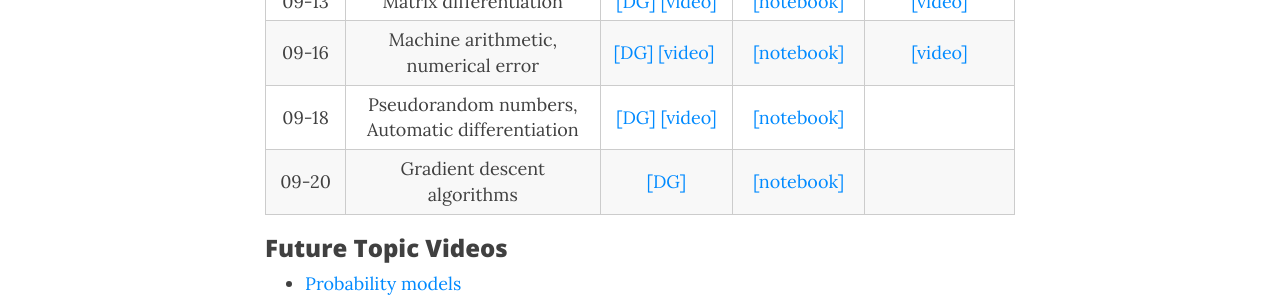
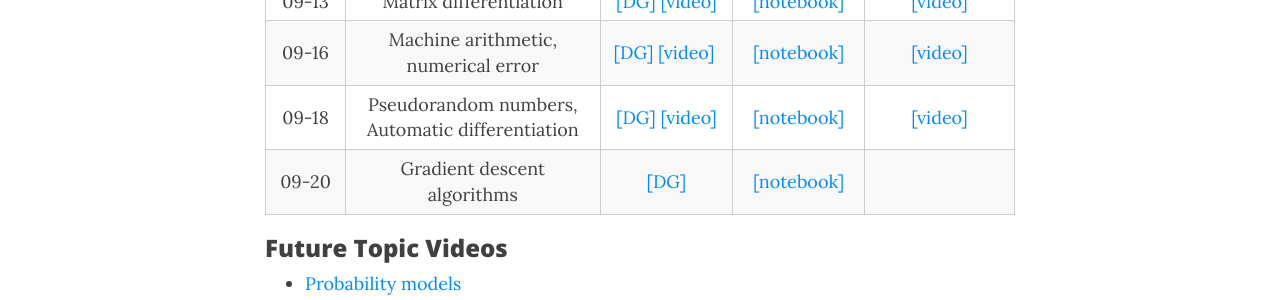
Before and after one commit to data1010/data1010.github.io, a Jekyll site: the page built from class.md, in a window 1280 px wide and 1083 px high. Shown: the part 515-815 px from the top of the window. Built offline with Jekyll 4.4.1, drawn with Linux system fonts in a browser that asks for light colours; nearby versions of some CDN libraries.

Commit message:
Add video link

```diff
--- a/class.md
+++ b/class.md
@@ -61,7 +61,7 @@ title: Notebooks and videos
       <td style="text-align: center">Pseudorandom numbers, Automatic differentiation</td>
       <td style="text-align: center"><a href="https://mathigon.org/course/numerical-computing/pseudorandom-number-generation">[DG]</a>&nbsp;<a href="https://www.youtube.com/watch?v=qM9EmmUtX_c">[video]</a></td>
       <td style="text-align: center"><a href="https://github.com/data1010/problem-sets/tree/master/09-18">[notebook]</a></td>
-      <td style="text-align: center"> </td>
+      <td style="text-align: center"><a href="https://youtu.be/lQVRwkTQPvM">[video]</a></td>
     </tr>
     <tr>
       <td style="text-align: center">09-20</td>
```
